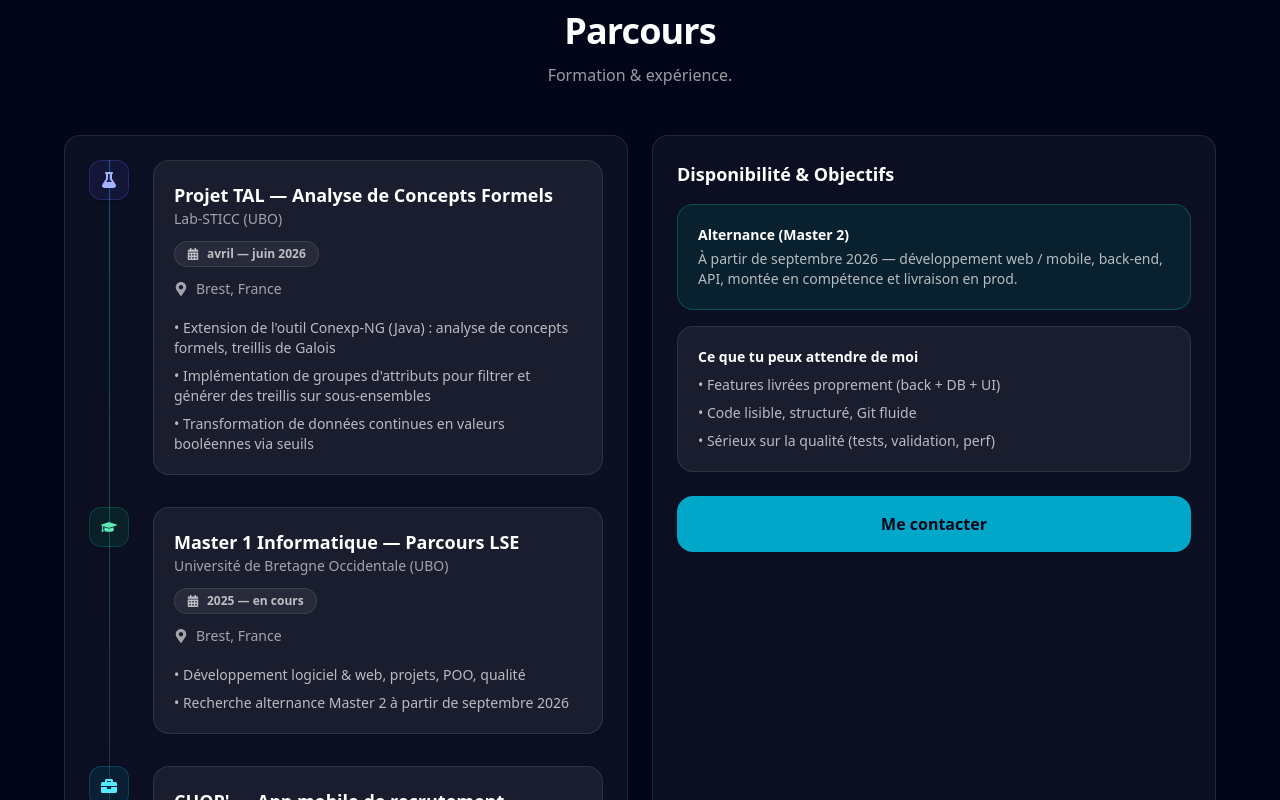
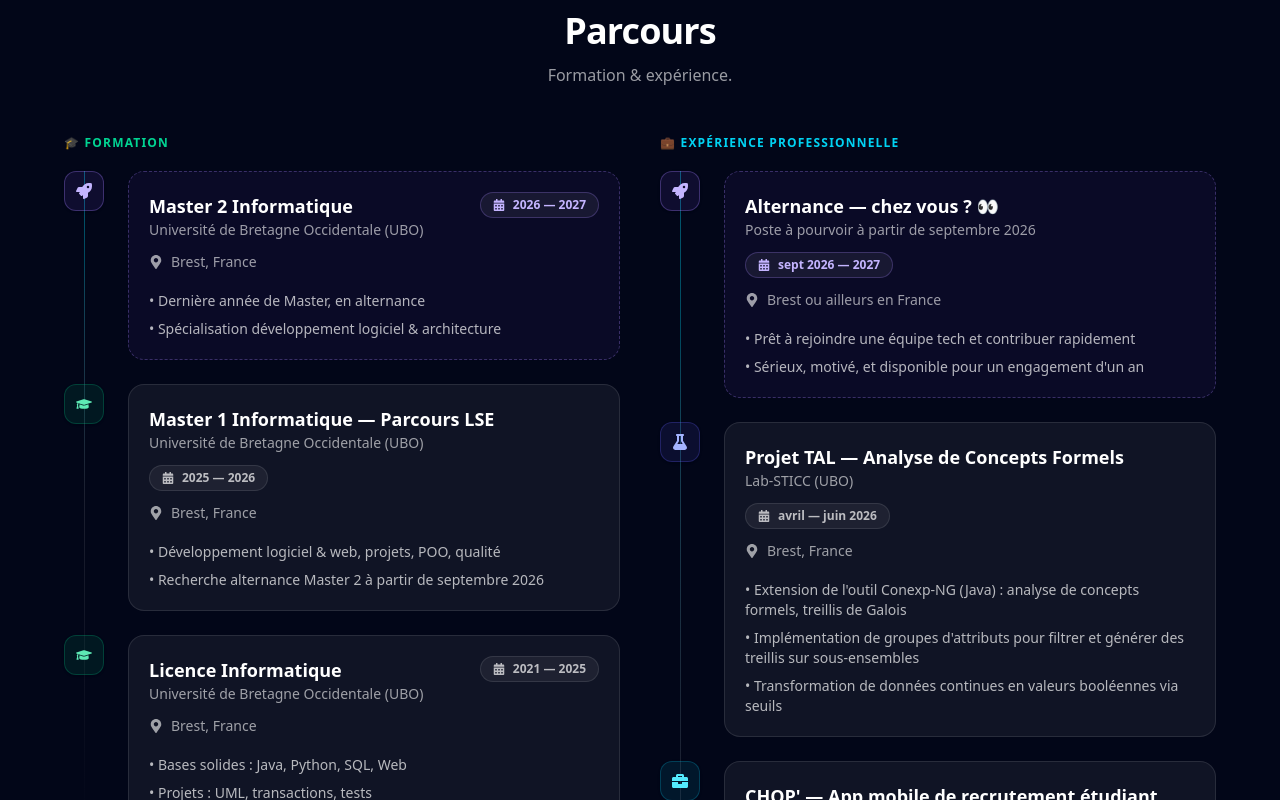
Before and after one commit to Hachim-elomari/portfolio-next, a Next.js app: page / in a window 1280 px wide. Shown: the part 1500-2300 px from the top of the page. Built offline with nearby package versions, Linux system fonts and the light colour scheme.

Commit message:
timeline modiff

```diff
--- a/components/Timeline.js
+++ b/components/Timeline.js
@@ -1,6 +1,50 @@
-import { FaGraduationCap, FaBriefcase, FaMapMarkerAlt, FaCalendarAlt, FaFlask } from "react-icons/fa"
+import { FaGraduationCap, FaBriefcase, FaMapMarkerAlt, FaCalendarAlt, FaFlask, FaRocket } from "react-icons/fa"
 
-const items = [
+const education = [
+  {
+    type: "future",
+    title: "Master 2 Informatique",
+    org: "Université de Bretagne Occidentale (UBO)",
+    location: "Brest, France",
+    date: "2026 — 2027",
+    details: [
+      "Dernière année de Master, en alternance",
+      "Spécialisation développement logiciel & architecture",
+    ],
+  },
+  {
+    type: "education",
+    title: "Master 1 Informatique — Parcours LSE",
+    org: "Université de Bretagne Occidentale (UBO)",
+    location: "Brest, France",
+    date: "2025 — 2026",
+    details: [
+      "Développement logiciel & web, projets, POO, qualité",
+      "Recherche alternance Master 2 à partir de septembre 2026",
+    ],
+  },
+  {
+    type: "education",
+    title: "Licence Informatique",
+    org: "Université de Bretagne Occidentale (UBO)",
+    location: "Brest, France",
+    date: "2021 — 2025",
+    details: ["Bases solides : Java, Python, SQL, Web", "Projets : UML, transactions, tests"],
+  },
+]
+
+const experience = [
+  {
+    type: "future",
+    title: "Alternance — chez vous ? 👀",
+    org: "Poste à pourvoir à partir de septembre 2026",
+    location: "Brest ou ailleurs en France",
+    date: "sept 2026 — 2027",
+    details: [
+      "Prêt à rejoindre une équipe tech et contribuer rapidement",
+      "Sérieux, motivé, et disponible pour un engagement d'un an",
+    ],
+  },
   {
     type: "lab",
     title: "Projet TAL — Analyse de Concepts Formels",
@@ -11,17 +55,6 @@ const items = [
       "Extension de l'outil Conexp-NG (Java) : analyse de concepts formels, treillis de Galois",
       "Implémentation de groupes d'attributs pour filtrer et générer des treillis sur sous-ensembles",
       "Transformation de données continues en valeurs booléennes via seuils",
-    ],
-  },
-  {
-    type: "education",
-    title: "Master 1 Informatique — Parcours LSE",
-    org: "Université de Bretagne Occidentale (UBO)",
-    location: "Brest, France",
-    date: "2025 — en cours",
-    details: [
-      "Développement logiciel & web, projets, POO, qualité",
-      "Recherche alternance Master 2 à partir de septembre 2026",
     ],
   },
   {
@@ -49,29 +82,84 @@ const items = [
       "Conception MySQL + interface web de gestion des commandes",
     ],
   },
-  {
-    type: "education",
-    title: "Licence Informatique",
-    org: "Université de Bretagne Occidentale (UBO)",
-    location: "Brest, France",
-    date: "2021 — 2025",
-    details: ["Bases solides : Java, Python, SQL, Web", "Projets : UML, transactions, tests"],
-  },
 ]
 
 function IconBadge({ type }) {
-  const base = "flex h-10 w-10 items-center justify-center rounded-xl border shadow-sm"
+  const base = "flex h-10 w-10 items-center justify-center rounded-xl border shadow-sm shrink-0"
   const style =
     type === "experience"
       ? "border-cyan-200 bg-cyan-50 text-cyan-600 dark:border-cyan-500/25 dark:bg-cyan-500/10 dark:text-cyan-300"
       : type === "lab"
       ? "border-indigo-200 bg-indigo-50 text-indigo-600 dark:border-indigo-500/25 dark:bg-indigo-500/10 dark:text-indigo-300"
+      : type === "future"
+      ? "border-violet-300 bg-violet-50 text-violet-600 dark:border-violet-400/30 dark:bg-violet-500/10 dark:text-violet-300"
       : "border-emerald-200 bg-emerald-50 text-emerald-600 dark:border-emerald-500/25 dark:bg-emerald-500/10 dark:text-emerald-300"
 
   const icon =
-    type === "experience" ? <FaBriefcase /> : type === "lab" ? <FaFlask /> : <FaGraduationCap />
+    type === "experience" ? <FaBriefcase /> :
+    type === "lab" ? <FaFlask /> :
+    type === "future" ? <FaRocket /> :
+    <FaGraduationCap />
 
   return <div className={`${base} ${style}`}>{icon}</div>
+}
+
+function TimelineColumn({ items }) {
+  return (
+    <div className="relative">
+      <div className="absolute left-5 top-0 h-full w-px bg-gradient-to-b from-cyan-300 via-slate-200 to-transparent dark:from-cyan-400/40 dark:via-white/10" />
+
+      <div className="space-y-6">
+        {items.map((it, idx) => {
+          const isFuture = it.type === "future"
+          return (
+            <div key={idx} className="relative pl-16 reveal">
+              <div className="absolute left-0 top-0">
+                <IconBadge type={it.type} />
+              </div>
+
+              <div
+                className={`card-hover rounded-2xl border p-5 ${
+                  isFuture
+                    ? "border-dashed border-violet-300 bg-violet-50/50 dark:border-violet-400/30 dark:bg-violet-500/[0.06]"
+                    : "border-slate-200 bg-slate-50 dark:border-white/10 dark:bg-white/[0.06]"
+                }`}
+              >
+                <div className="flex flex-wrap items-start justify-between gap-3">
+                  <div>
+                    <h3 className="text-lg font-semibold text-slate-900 dark:text-white">
+                      {it.title}
+                    </h3>
+                    <p className="text-sm text-slate-500 dark:text-white/60">{it.org}</p>
+                  </div>
+
+                  <span
+                    className={`inline-flex items-center gap-2 rounded-full border px-3 py-1 text-xs font-semibold ${
+                      isFuture
+                        ? "border-violet-200 bg-white text-violet-600 dark:border-violet-400/25 dark:bg-white/[0.06] dark:text-violet-300"
+                        : "border-slate-200 bg-white text-slate-600 dark:border-white/10 dark:bg-white/[0.06] dark:text-white/70"
+                    }`}
+                  >
+                    <FaCalendarAlt /> {it.date}
+                  </span>
+                </div>
+
+                <div className="mt-3 inline-flex items-center gap-2 text-sm text-slate-500 dark:text-white/60">
+                  <FaMapMarkerAlt /> {it.location}
+                </div>
+
+                <ul className="mt-4 space-y-2 text-sm text-slate-600 dark:text-white/70">
+                  {it.details.map((d) => (
+                    <li key={d}>• {d}</li>
+                  ))}
+                </ul>
+              </div>
+            </div>
+          )
+        })}
+      </div>
+    </div>
+  )
 }
 
 export default function Timeline() {
@@ -87,85 +175,21 @@ export default function Timeline() {
           </p>
         </div>
 
-        <div className="mt-12 grid gap-6 lg:grid-cols-2">
-          {/* Left: timeline */}
-          <div className="rounded-2xl border border-slate-200 bg-white p-6 shadow-sm dark:border-white/10 dark:bg-white/[0.04] reveal">
-            <div className="relative">
-              <div className="absolute left-5 top-0 h-full w-px bg-gradient-to-b from-cyan-300 via-slate-200 to-transparent dark:from-cyan-400/40 dark:via-white/10" />
-
-              <div className="space-y-8">
-                {items.map((it, idx) => (
-                  <div key={idx} className="relative pl-16 reveal">
-                    <div className="absolute left-0 top-0">
-                      <IconBadge type={it.type} />
-                    </div>
-
-                    <div className="card-hover rounded-2xl border border-slate-200 bg-slate-50 p-5 dark:border-white/10 dark:bg-white/[0.06]">
-                      <div className="flex flex-wrap items-start justify-between gap-3">
-                        <div>
-                          <h3 className="text-lg font-semibold text-slate-900 dark:text-white">
-                            {it.title}
-                          </h3>
-                          <p className="text-sm text-slate-500 dark:text-white/60">
-                            {it.org}
-                          </p>
-                        </div>
-
-                        <span className="inline-flex items-center gap-2 rounded-full border border-slate-200 bg-white px-3 py-1 text-xs font-semibold text-slate-600 dark:border-white/10 dark:bg-white/[0.06] dark:text-white/70">
-                          <FaCalendarAlt /> {it.date}
-                        </span>
-                      </div>
-
-                      <div className="mt-3 inline-flex items-center gap-2 text-sm text-slate-500 dark:text-white/60">
-                        <FaMapMarkerAlt /> {it.location}
-                      </div>
-
-                      <ul className="mt-4 space-y-2 text-sm text-slate-600 dark:text-white/70">
-                        {it.details.map((d) => (
-                          <li key={d}>• {d}</li>
-                        ))}
-                      </ul>
-                    </div>
-                  </div>
-                ))}
-              </div>
-            </div>
+        <div className="mt-12 grid gap-10 lg:grid-cols-2 reveal-stagger">
+          {/* Left: Formation */}
+          <div>
+            <p className="mb-5 text-xs font-bold uppercase tracking-widest text-emerald-600 dark:text-emerald-400">
+              🎓 Formation
+            </p>
+            <TimelineColumn items={education} />
           </div>
 
-          {/* Right: availability */}
-          <div className="rounded-2xl border border-slate-200 bg-white p-6 shadow-sm dark:border-white/10 dark:bg-white/[0.04] reveal">
-            <h3 className="text-lg font-semibold text-slate-900 dark:text-white">
-              Disponibilité & Objectifs
-            </h3>
-
-            <div className="mt-4 grid gap-4 reveal-stagger">
-              <div className="card-hover rounded-2xl border border-teal-200 bg-teal-50 p-5 dark:border-teal-500/30 dark:bg-teal-500/10">
-                <p className="text-sm font-semibold text-slate-900 dark:text-white">
-                  Alternance (Master 2)
-                </p>
-                <p className="mt-1 text-sm text-slate-600 dark:text-white/70">
-                  À partir de septembre 2026 — développement web / mobile, back-end, API, montée en compétence et livraison en prod.
-                </p>
-              </div>
-
-              <div className="card-hover rounded-2xl border border-slate-200 bg-slate-50 p-5 dark:border-white/10 dark:bg-white/[0.06]">
-                <p className="text-sm font-semibold text-slate-900 dark:text-white">
-                  Ce que tu peux attendre de moi
-                </p>
-                <ul className="mt-2 space-y-2 text-sm text-slate-600 dark:text-white/70">
-                  <li>• Features livrées proprement (back + DB + UI)</li>
-                  <li>• Code lisible, structuré, Git fluide</li>
-                  <li>• Sérieux sur la qualité (tests, validation, perf)</li>
-                </ul>
-              </div>
-
-              <a
-                href="#contact"
-                className="btn-magnetic mt-2 inline-flex items-center justify-center gap-2 rounded-2xl bg-cyan-600 px-6 py-4 font-semibold text-white hover:bg-cyan-500 transition dark:bg-cyan-500/90 dark:text-slate-950 dark:hover:bg-cyan-400"
-              >
-                Me contacter
-              </a>
-            </div>
+          {/* Right: Expérience */}
+          <div>
+            <p className="mb-5 text-xs font-bold uppercase tracking-widest text-cyan-600 dark:text-cyan-400">
+              💼 Expérience professionnelle
+            </p>
+            <TimelineColumn items={experience} />
           </div>
         </div>
       </div>
```
